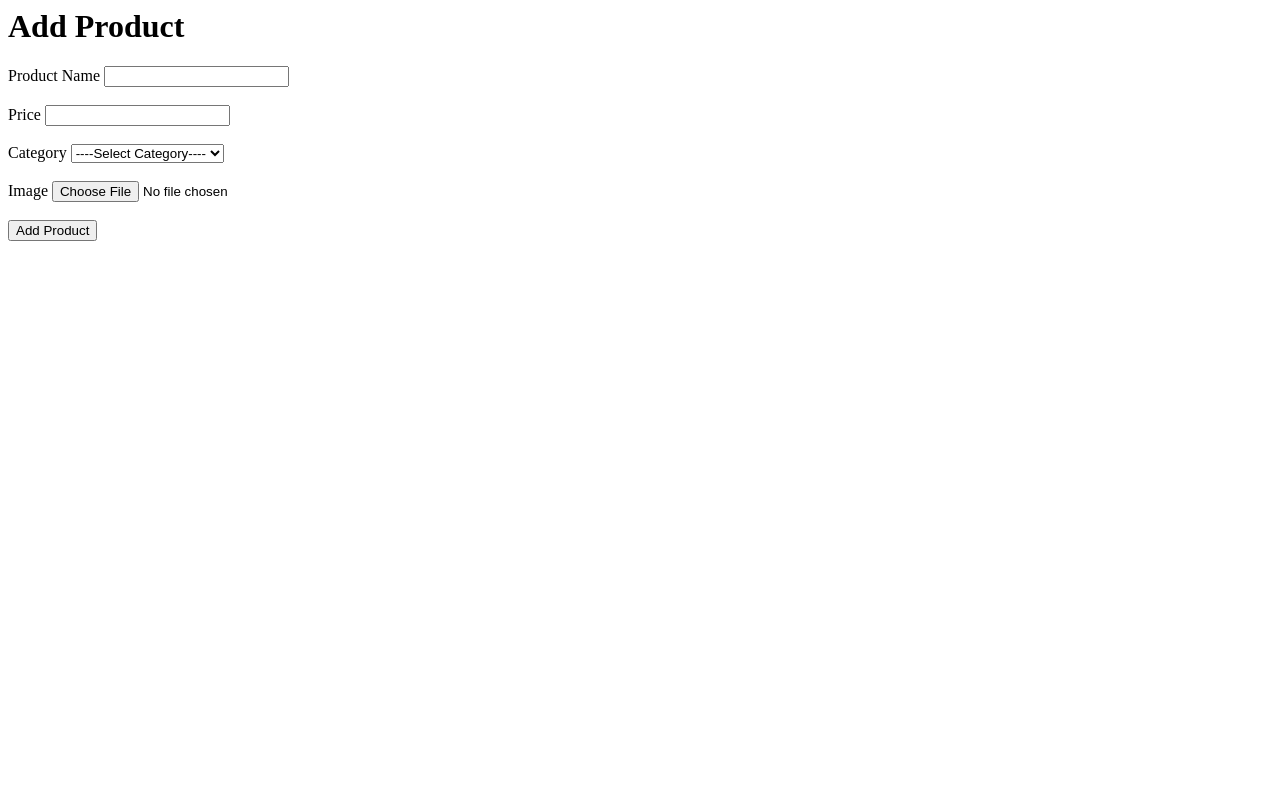
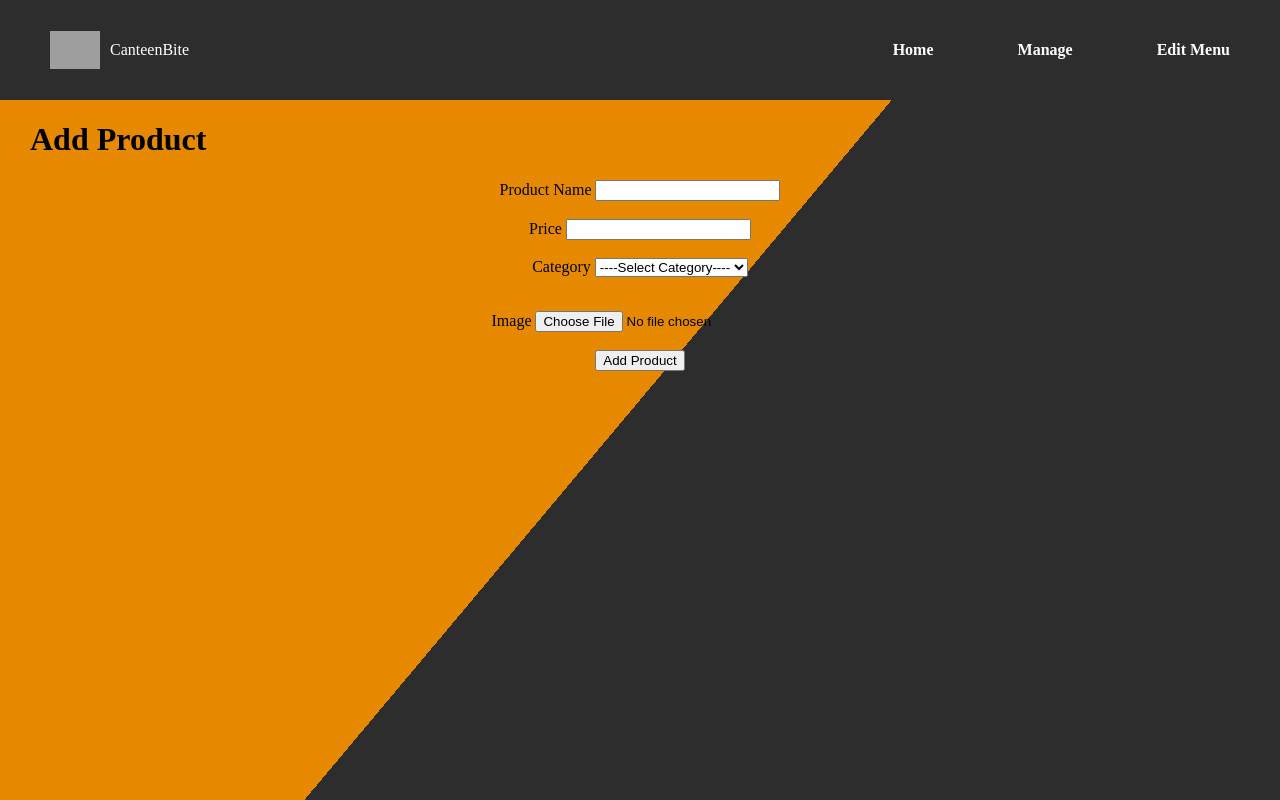
Before and after one commit to John-bright-c/canteen-online-ordering-system, a Flask app: page /admin_add_product in a window 1280 px wide. Run offline with Flask 3, Linux system fonts and the light colour scheme; grey boxes are pictures that could not be loaded.

Commit message:
added new css file admin_add_product

```diff
--- /dev/null
+++ b/templates/admin_add_product.css
@@ -0,0 +1,58 @@
+h1{
+    text-align: left;
+    margin-left: 30px;
+}
+.cb{
+    color: white;
+    cursor: pointer;
+    text-decoration: none;
+}
+.cb:hover{
+    color: #e68900;
+}
+
+body{
+    min-height: 100vh;
+    height: auto;
+    margin:0;
+    padding: 0;
+    text-align: center;
+    background: linear-gradient(130deg ,#e68900 50%,#2d2d2d 50%);
+}
+
+header{
+    background:#2d2d2d;
+    color:white;
+    display:flex;
+    height: 70px;
+    justify-content:space-between;
+    align-items:center;
+    padding:15px 50px;
+}
+
+.logo{
+    display:flex;
+    align-items:center;
+    gap:10px;
+}
+
+nav a{
+    text-align: center;
+    color:white;
+    text-decoration:none;
+    margin-left:80px;
+    font-weight:bold;
+}
+
+nav a:hover{
+    color:orange;
+}
+
+
+footer{
+    size: 8px;
+    width:100%;
+    height: 50px;
+    background-color: #2d2d2d;
+    color: white;
+}
--- a/templates/admin_add_product.html
+++ b/templates/admin_add_product.html
@@ -2,8 +2,27 @@
     <head>
         <title>Add Product</title>
     </head>
+
+    <link rel="stylesheet" href="{{url_for('static',filename='admin_add_product.css')}}">
+    <link rel="stylesheet" href="admin_add_product.css">
+    <link rel="stylesheet" href="https://cdnjs.cloudflare.com/ajax/libs/font-awesome/6.5.2/css/all.min.css">
+
     <body>
+    <header>
+    <div class="logo">
+    <img src="{{url_for('static', filename='images/CB logo.png')}}" width="50">
+    <a href="/admin_dashboard" class="cb"><p>CanteenBite</p>
+    </a>
+    </div>
+    <nav>
+    <a href="/admin_dashboard">Home</a>
+    <a href="/manage_orders" class="menu">Manage</a>
+    <a href="/edit_menu">Edit Menu</a>
+    </nav>
+    </header>
+
         <h1>Add Product</h1>
+        <div class="container1">
         <form action="/admin_add_product" method="post" enctype="multipart/form-data" >
             <label>Product Name</label>
             <input type="text" name="name" required><br><br>
@@ -18,10 +37,14 @@
                 <option value="Food">Food</option>
                 <option value="Drinks">Drinks</option>
         </select><br><br>
+        </div>
+
+        <div>
         <label>Image</label>
         <input type="file" name="image" accept="image/*" required><br><br>
 
         <button type="submit">Add Product</button>
+        </div>
 
         </form>
     </body>
```
